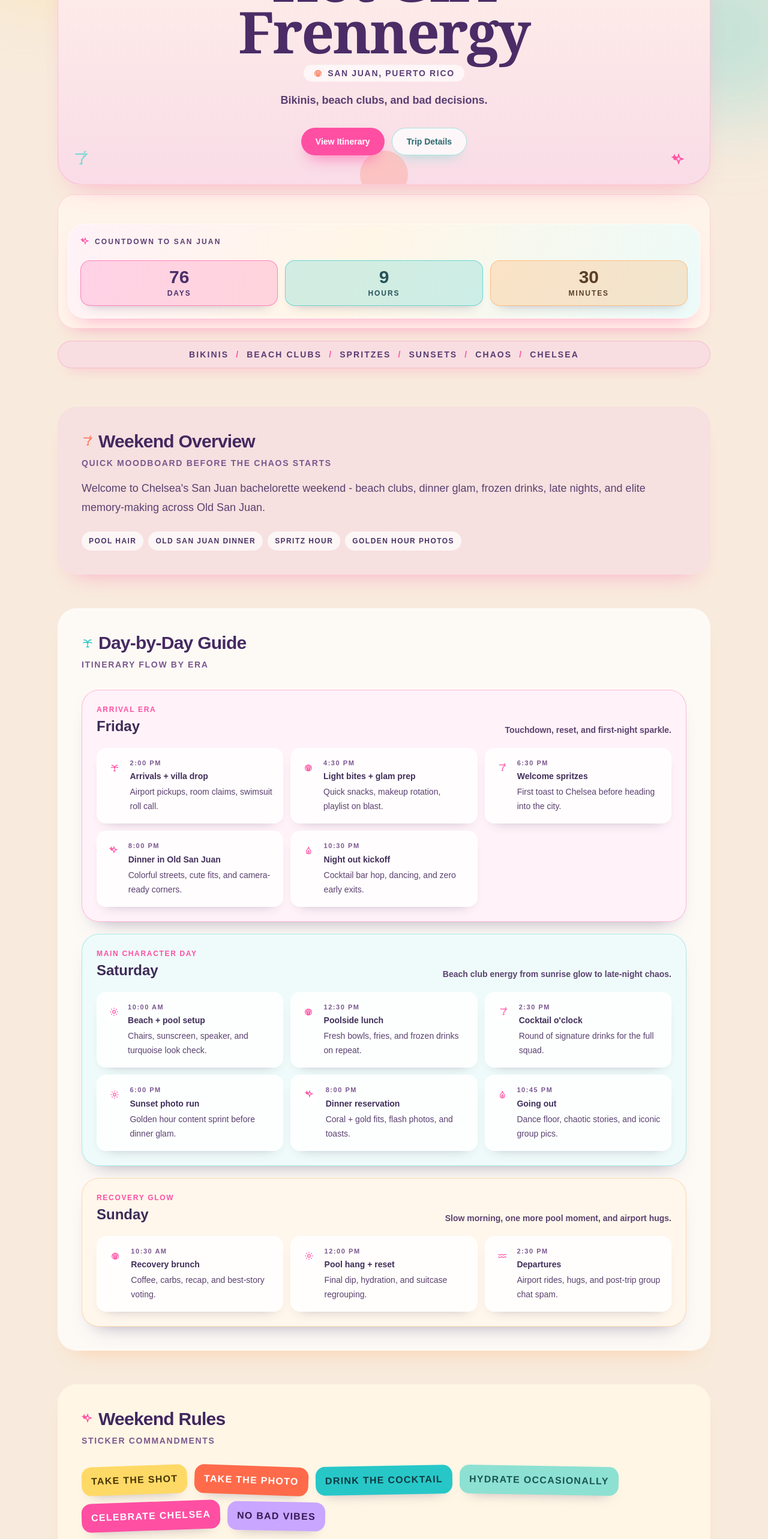
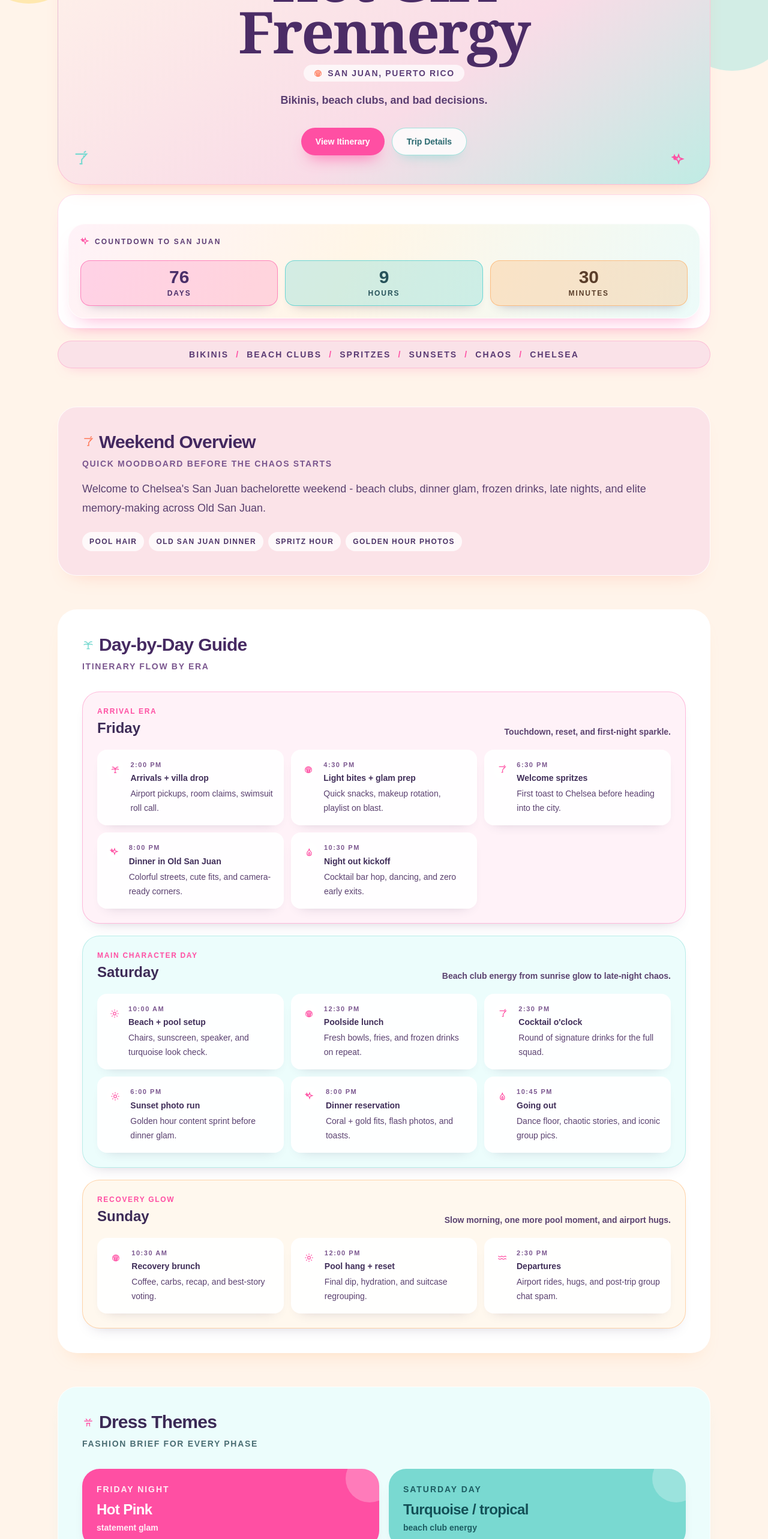
Before and after one commit to mwsimpson01-ux/frennergy-site, a Next.js app: page / in a window 1280 px wide. Shown: the part 234-2800 px from the top of the page at 60% size. Built offline with nearby package versions, Linux system fonts and the light colour scheme.

Commit message:
refine microsite visual system and featured music CTA

```diff
--- a/app/page.tsx
+++ b/app/page.tsx
@@ -19,8 +19,6 @@
 ];
 
 const playlistUrl = "https://open.spotify.com/playlist/4OkCaycgBtBoghf9mWo5l9";
-const playlistEmbedUrl =
-  "https://open.spotify.com/embed/playlist/4OkCaycgBtBoghf9mWo5l9";
 
 const overviewPills = [
   "Pool Hair",
@@ -94,7 +92,7 @@
     day: "Saturday",
     era: "Main Character Day",
     subtitle: "Beach club energy from sunrise glow to late-night chaos.",
-    cardClass: "bg-[#EFFBFA] border-[#27C7C8]/35",
+    cardClass: "bg-[#ECFDFC] border-[#79D9D1]/45",
     events: [
       {
         time: "10:00 AM",
@@ -138,7 +136,7 @@
     day: "Sunday",
     era: "Recovery Glow",
     subtitle: "Slow morning, one more pool moment, and airport hugs.",
-    cardClass: "bg-[#FFF7EC] border-[#FFA552]/40",
+    cardClass: "bg-[#FFF8EE] border-[#FFA552]/45",
     events: [
       {
         time: "10:30 AM",
@@ -162,11 +160,38 @@
   },
 ];
 
+const dressThemes = [
+  {
+    event: "Friday Night",
+    theme: "Hot Pink",
+    note: "statement glam",
+    swatchClass: "bg-[#FF4FA3] text-white",
+  },
+  {
+    event: "Saturday Day",
+    theme: "Turquoise / tropical",
+    note: "beach club energy",
+    swatchClass: "bg-[#79D9D1] text-[#145057]",
+  },
+  {
+    event: "Saturday Night",
+    theme: "Coral + tangerine",
+    note: "sunset sparkle",
+    swatchClass: "bg-[#FF7A59] text-white",
+  },
+  {
+    event: "Sunday Brunch",
+    theme: "Cream + blush",
+    note: "easy but iconic",
+    swatchClass: "bg-[#FFF4EA] text-[#5B3E2F]",
+  },
+];
+
 const weekendRules = [
   { label: "Take the shot", className: "bg-[#FFD966] text-[#493503] rotate-[-2deg]" },
-  { label: "Take the photo", className: "bg-[#FF6B4A] text-white rotate-[2deg]" },
-  { label: "Drink the cocktail", className: "bg-[#27C7C8] text-[#103A40] rotate-[-1deg]" },
-  { label: "Hydrate occasionally", className: "bg-[#8DE1D2] text-[#1A5553] rotate-[1deg]" },
+  { label: "Take the photo", className: "bg-[#FF7A59] text-white rotate-[2deg]" },
+  { label: "Drink the cocktail", className: "bg-[#79D9D1] text-[#124F4B] rotate-[-1deg]" },
+  { label: "Hydrate occasionally", className: "bg-[#BFECE4] text-[#1C5E58] rotate-[1deg]" },
   { label: "Celebrate Chelsea", className: "bg-[#FF4FA3] text-white rotate-[-2deg]" },
   { label: "No bad vibes", className: "bg-[#C9A6FF] text-[#341A57] rotate-[1deg]" },
 ];
@@ -182,31 +207,31 @@
     label: "Airport",
     value: "Fly into SJU",
     icon: "sun",
-    tileClass: "bg-[#FFF7EC] border-[#FFA552]/45",
+    tileClass: "bg-[#FFF8EE] border-[#FFA552]/45",
   },
   {
     label: "Transportation",
     value: "Uber is easiest for getting around",
     icon: "sunglasses",
-    tileClass: "bg-[#EFFBFA] border-[#27C7C8]/35",
+    tileClass: "bg-[#ECFDFC] border-[#79D9D1]/45",
   },
   {
     label: "Check-in",
     value: "Details to come",
     icon: "shell",
-    tileClass: "bg-[#F7D8E3] border-[#FF4FA3]/35",
+    tileClass: "bg-[#F9DCE7] border-[#FF4FA3]/35",
   },
   {
     label: "Group Chat",
     value: "Watch the chat for live updates",
     icon: "sparkle",
-    tileClass: "bg-[#F2ECFF] border-[#C9A6FF]/45",
+    tileClass: "bg-[#F4EDFF] border-[#C9A6FF]/45",
   },
   {
     label: "Weather",
     value: "Hot, sunny, and humid - pack accordingly",
     icon: "flame",
-    tileClass: "bg-[#FFF7EC] border-[#FF8A3D]/45",
+    tileClass: "bg-[#FFF8EE] border-[#FFA552]/45",
   },
 ] as const;
 
@@ -223,14 +248,14 @@
     subtitle: "Stay details",
     copy: "Address, room split, and keypad details will be pinned in the group chat.",
     icon: "palm",
-    cardClass: "bg-[#EFFBFA] border-[#27C7C8]/35",
+    cardClass: "bg-[#ECFDFC] border-[#79D9D1]/45",
   },
   {
     title: "Weather",
     subtitle: "Forecast vibe",
     copy: "Hot and humid all weekend. Lightweight fabrics and hydration are non-negotiable.",
     icon: "sun",
-    cardClass: "bg-[#FFF7EC] border-[#FFA552]/45",
+    cardClass: "bg-[#FFF8EE] border-[#FFA552]/45",
   },
 ] as const;
 
@@ -383,16 +408,12 @@
 
 export default function FrennergyPage() {
   return (
-    <main className="relative isolate overflow-hidden bg-[#F8EBDD] text-[#3D2B57]">
-      <div className="pointer-events-none absolute inset-x-0 top-0 -z-10 h-[32rem] bg-[radial-gradient(68%_58%_at_50%_0%,rgba(255,79,163,0.24),rgba(248,235,221,0)_78%)]" />
-      <div className="pointer-events-none absolute -top-16 left-[-4rem] -z-10 h-72 w-72 rounded-full bg-[#FFD966]/35 blur-3xl" />
-      <div className="pointer-events-none absolute top-36 right-[-5rem] -z-10 h-72 w-72 rounded-full bg-[#27C7C8]/24 blur-3xl" />
+    <main className="relative isolate overflow-hidden bg-[#FFF4EA] text-[#3D2B57]">
+      <div className="pointer-events-none absolute -left-10 top-16 -z-10 h-44 w-44 rounded-full bg-[#FFD966]/45" />
+      <div className="pointer-events-none absolute right-[-2.75rem] top-36 -z-10 h-52 w-52 rounded-full bg-[#BFECE4]/70" />
 
       <div className="mx-auto w-full max-w-6xl px-4 pb-16 pt-6 sm:px-8 sm:pb-24 sm:pt-10">
-        <section className="relative overflow-hidden rounded-[2.5rem] border border-[#FF4FA3]/25 bg-[linear-gradient(180deg,#FFF4EA_0%,#F9DCE7_100%)] px-6 pb-10 pt-8 shadow-[0_24px_48px_-28px_rgba(255,79,163,0.45)] sm:px-10 sm:pb-12 sm:pt-10">
-          <div className="pointer-events-none absolute -left-10 top-10 h-24 w-24 rounded-full bg-[#FFD966]/45" />
-          <div className="pointer-events-none absolute right-[-2.25rem] top-[-1.75rem] h-28 w-28 rounded-full bg-[#79D9D1]/35" />
-          <div className="pointer-events-none absolute bottom-[-1.5rem] left-1/2 h-20 w-20 -translate-x-1/2 rounded-full bg-[#FF7A59]/25" />
+        <section className="relative overflow-hidden rounded-[2.4rem] border border-[#FF4FA3]/25 bg-[linear-gradient(145deg,#FFF4EA_0%,#F9DCE7_62%,#BFECE4_100%)] px-6 pb-10 pt-8 shadow-[0_18px_36px_-22px_rgba(255,122,89,0.4)] sm:px-10 sm:pb-12 sm:pt-10">
           <div className="pointer-events-none absolute left-4 top-5 text-[#FFA552]">
             <IconPalm className="h-7 w-7" />
           </div>
@@ -428,7 +449,7 @@
             <h1 className="mt-3 font-[family-name:Georgia,Times,serif] text-6xl font-black leading-[0.9] tracking-tight text-[#4B2C66] sm:text-7xl lg:text-8xl">
               Hot Girl Frennergy
             </h1>
-            <p className="mt-3 inline-flex items-center gap-2 rounded-full bg-white/65 px-4 py-1 text-sm font-semibold uppercase tracking-[0.12em] text-[#5C3F78]">
+            <p className="mt-3 inline-flex items-center gap-2 rounded-full bg-white/70 px-4 py-1 text-sm font-semibold uppercase tracking-[0.12em] text-[#5C3F78]">
               <IconShell className="h-4 w-4 text-[#FF7A59]" />
               San Juan, Puerto Rico
             </p>
@@ -445,7 +466,7 @@
               </a>
               <a
                 href="#details"
-                className="inline-flex items-center justify-center rounded-full border border-[#79D9D1]/65 bg-white/75 px-6 py-3 text-sm font-semibold text-[#2B6970] shadow-[0_12px_22px_-14px_rgba(121,217,209,0.85)] transition duration-300 hover:-translate-y-1 hover:bg-[#EEFCFA] focus-visible:outline-none focus-visible:ring-2 focus-visible:ring-[#79D9D1] focus-visible:ring-offset-2"
+                className="inline-flex items-center justify-center rounded-full border border-[#79D9D1]/70 bg-white/80 px-6 py-3 text-sm font-semibold text-[#2B6970] shadow-[0_12px_22px_-14px_rgba(121,217,209,0.85)] transition duration-300 hover:-translate-y-1 hover:bg-[#EEFCFA] focus-visible:outline-none focus-visible:ring-2 focus-visible:ring-[#79D9D1] focus-visible:ring-offset-2"
               >
                 Trip Details
               </a>
@@ -453,12 +474,12 @@
           </div>
         </section>
 
-        <section className="mt-4 rounded-[1.8rem] border border-[#FF4FA3]/20 bg-[#FFF4EA] p-3 shadow-[0_18px_30px_-24px_rgba(255,79,163,0.5)] sm:p-4" aria-label="Countdown card">
+        <section className="mt-4 rounded-[1.8rem] border border-[#FF4FA3]/20 bg-white p-3 shadow-[0_14px_28px_-20px_rgba(255,79,163,0.5)] sm:p-4" aria-label="Countdown card">
           <Countdown targetDate={tripStart} label="Countdown to San Juan" />
         </section>
 
         <section
-          className="mt-5 rounded-full border border-[#FF4FA3]/25 bg-[#F7D8E3]/65 px-4 py-3 shadow-[0_14px_24px_-18px_rgba(255,79,163,0.55)] sm:px-6"
+          className="mt-5 rounded-full border border-[#FF4FA3]/25 bg-[#F9DCE7]/75 px-4 py-3 shadow-[0_12px_22px_-18px_rgba(255,79,163,0.55)] sm:px-6"
           aria-label="Weekend vibe strip"
         >
           <p className="flex flex-wrap items-center justify-center gap-x-3 gap-y-1 text-xs font-semibold uppercase tracking-[0.15em] text-[#5A3A73] sm:text-sm">
@@ -471,9 +492,9 @@
           </p>
         </section>
 
-        <section className="mt-12 rounded-[2rem] bg-[#F7D8E3]/55 p-6 shadow-[0_22px_40px_-28px_rgba(255,79,163,0.55)] sm:mt-16 sm:p-10" aria-labelledby="overview-title">
+        <section className="mt-12 rounded-[2rem] border border-white/85 bg-[#F9DCE7]/70 p-6 shadow-[0_18px_34px_-24px_rgba(255,122,89,0.35)] sm:mt-16 sm:p-10" aria-labelledby="overview-title">
           <h2 id="overview-title" className="inline-flex items-center gap-2 text-2xl font-bold tracking-tight text-[#43285F] sm:text-3xl">
-            <IconCocktail className="h-5 w-5 text-[#FF6B4A]" />
+            <IconCocktail className="h-5 w-5 text-[#FF7A59]" />
             Weekend Overview
           </h2>
           <p className="mt-2 text-sm font-semibold uppercase tracking-[0.12em] text-[#7B578F]">
@@ -485,7 +506,7 @@
           </p>
           <div className="mt-6 flex flex-wrap gap-2 text-xs font-semibold uppercase tracking-[0.12em] text-[#4C3366]">
             {overviewPills.map((pill) => (
-              <span key={pill} className="rounded-full bg-white/70 px-3 py-2">
+              <span key={pill} className="rounded-full bg-white/80 px-3 py-2">
                 {pill}
               </span>
             ))}
@@ -493,9 +514,9 @@
         </section>
 
         <section id="itinerary" className="mt-10 sm:mt-14" aria-labelledby="itinerary-title">
-          <div className="rounded-[2rem] bg-white/75 p-6 shadow-[0_22px_40px_-28px_rgba(255,165,82,0.55)] sm:p-10">
+          <div className="rounded-[2rem] border border-white/85 bg-white p-6 shadow-[0_18px_34px_-24px_rgba(255,165,82,0.4)] sm:p-10">
             <h2 id="itinerary-title" className="inline-flex items-center gap-2 text-2xl font-bold tracking-tight text-[#462A62] sm:text-3xl">
-              <IconPalm className="h-5 w-5 text-[#27C7C8]" />
+              <IconPalm className="h-5 w-5 text-[#79D9D1]" />
               Day-by-Day Guide
             </h2>
             <p className="mt-2 text-sm font-semibold uppercase tracking-[0.12em] text-[#7B578F]">
@@ -506,7 +527,7 @@
               {dayPlans.map((plan) => (
                 <article
                   key={plan.day}
-                  className={`rounded-[1.8rem] border p-5 shadow-[0_18px_34px_-24px_rgba(61,43,87,0.55)] sm:p-6 ${plan.cardClass}`}
+                  className={`rounded-[1.8rem] border p-5 shadow-[0_12px_24px_-18px_rgba(61,43,87,0.35)] sm:p-6 ${plan.cardClass}`}
                 >
                   <div className="flex flex-wrap items-end justify-between gap-3">
                     <div>
@@ -522,7 +543,7 @@
                     {plan.events.map((event) => (
                       <article
                         key={`${plan.day}-${event.time}-${event.label}`}
-                        className="rounded-2xl border border-white/80 bg-white/85 p-4 shadow-[0_10px_20px_-16px_rgba(61,43,87,0.45)]"
+                        className="rounded-2xl border border-white/90 bg-white/92 p-4 shadow-[0_10px_20px_-16px_rgba(61,43,87,0.3)]"
                       >
                         <div className="flex items-start gap-3">
                           <span className="inline-flex h-8 w-8 items-center justify-center rounded-full bg-white text-[#FF4FA3]">
@@ -545,8 +566,33 @@
           </div>
         </section>
 
+        <section className="mt-10 sm:mt-14" aria-labelledby="dress-themes-title">
+          <div className="rounded-[2rem] border border-white/85 bg-[#ECFDFC] p-6 shadow-[0_18px_34px_-24px_rgba(121,217,209,0.45)] sm:p-10">
+            <h2 id="dress-themes-title" className="inline-flex items-center gap-2 text-2xl font-bold tracking-tight text-[#3B2A56] sm:text-3xl">
+              <IconBikini className="h-5 w-5 text-[#FF4FA3]" />
+              Dress Themes
+            </h2>
+            <p className="mt-2 text-sm font-semibold uppercase tracking-[0.12em] text-[#4A6D73]">
+              fashion brief for every phase
+            </p>
+            <div className="mt-6 grid gap-4 sm:mt-8 sm:grid-cols-2">
+              {dressThemes.map((theme) => (
+                <article
+                  key={theme.event}
+                  className={`relative overflow-hidden rounded-[1.8rem] px-5 py-5 shadow-[0_14px_26px_-18px_rgba(61,43,87,0.4)] transition duration-300 hover:-translate-y-1 hover:shadow-[0_18px_30px_-18px_rgba(61,43,87,0.45)] sm:px-6 sm:py-6 ${theme.swatchClass}`}
+                >
+                  <div className="pointer-events-none absolute -right-6 -top-6 h-20 w-20 rounded-full bg-white/25" />
+                  <p className="text-sm font-semibold uppercase tracking-[0.14em] opacity-90">{theme.event}</p>
+                  <p className="mt-2 text-2xl font-black tracking-tight">{theme.theme}</p>
+                  <p className="mt-1 text-sm font-semibold opacity-90">{theme.note}</p>
+                </article>
+              ))}
+            </div>
+          </div>
+        </section>
+
         <section className="mt-10 sm:mt-14" aria-labelledby="rules-title">
-          <div className="rounded-[2rem] bg-[#FFF6E5] p-6 shadow-[0_22px_40px_-28px_rgba(255,165,82,0.55)] sm:p-10">
+          <div className="rounded-[2rem] border border-white/85 bg-[#FFF8EE] p-6 shadow-[0_18px_34px_-24px_rgba(255,165,82,0.4)] sm:p-10">
             <h2 id="rules-title" className="inline-flex items-center gap-2 text-2xl font-bold tracking-tight text-[#40275F] sm:text-3xl">
               <IconSparkle className="h-5 w-5 text-[#FF4FA3]" />
               Weekend Rules
@@ -558,7 +604,7 @@
               {weekendRules.map((rule) => (
                 <p
                   key={rule.label}
-                  className={`rounded-2xl px-4 py-3 text-sm font-black uppercase tracking-[0.08em] shadow-[0_12px_22px_-18px_rgba(61,43,87,0.6)] transition duration-300 hover:-translate-y-1 sm:text-base ${rule.className}`}
+                  className={`rounded-2xl px-4 py-3 text-sm font-black uppercase tracking-[0.08em] shadow-[0_10px_18px_-14px_rgba(61,43,87,0.45)] transition duration-300 hover:-translate-y-1 sm:text-base ${rule.className}`}
                 >
                   {rule.label}
                 </p>
@@ -568,7 +614,7 @@
         </section>
 
         <section id="details" className="mt-10 sm:mt-14" aria-labelledby="trip-details-title">
-          <div className="rounded-[2rem] bg-white/75 p-6 shadow-[0_22px_40px_-28px_rgba(141,225,210,0.7)] sm:p-10">
+          <div className="rounded-[2rem] border border-white/85 bg-white p-6 shadow-[0_18px_34px_-24px_rgba(121,217,209,0.45)] sm:p-10">
             <h2 id="trip-details-title" className="inline-flex items-center gap-2 text-2xl font-bold tracking-tight text-[#40275F] sm:text-3xl">
               <IconShell className="h-5 w-5 text-[#FF8A3D]" />
               Trip Details
@@ -580,9 +626,9 @@
               {tripDetails.map((detail) => (
                 <article
                   key={detail.label}
-                  className={`rounded-[1.7rem] border px-5 py-5 shadow-[0_18px_32px_-24px_rgba(61,43,87,0.6)] transition duration-300 hover:-translate-y-1 hover:shadow-[0_24px_38px_-24px_rgba(61,43,87,0.6)] ${detail.tileClass}`}
+                  className={`rounded-[1.7rem] border px-5 py-5 shadow-[0_12px_22px_-16px_rgba(61,43,87,0.35)] transition duration-300 hover:-translate-y-1 hover:shadow-[0_16px_26px_-16px_rgba(61,43,87,0.35)] ${detail.tileClass}`}
                 >
-                  <div className="inline-flex items-center gap-2 rounded-full bg-white/70 px-3 py-1 text-xs font-semibold uppercase tracking-[0.12em] text-[#4A3168]">
+                  <div className="inline-flex items-center gap-2 rounded-full bg-white/75 px-3 py-1 text-xs font-semibold uppercase tracking-[0.12em] text-[#4A3168]">
                     <span className="text-[#FF4FA3]">{iconByName(detail.icon)}</span>
                     {detail.label}
                   </div>
@@ -594,9 +640,9 @@
         </section>
 
         <section className="mt-10 sm:mt-14" aria-labelledby="extras-title">
-          <div className="rounded-[2rem] bg-[#EFF6FF]/70 p-6 shadow-[0_22px_40px_-28px_rgba(121,217,209,0.55)] sm:p-10">
+          <div className="rounded-[2rem] border border-white/85 bg-[#F4EDFF]/70 p-6 shadow-[0_18px_34px_-24px_rgba(201,166,255,0.45)] sm:p-10">
             <h2 id="extras-title" className="inline-flex items-center gap-2 text-2xl font-bold tracking-tight text-[#40275F] sm:text-3xl">
-              <IconWave className="h-5 w-5 text-[#27C7C8]" />
+              <IconWave className="h-5 w-5 text-[#79D9D1]" />
               Trip Extras
             </h2>
             <p className="mt-2 text-sm font-semibold uppercase tracking-[0.12em] text-[#67828A]">
@@ -606,9 +652,9 @@
               {tripExtras.map((item) => (
                 <article
                   key={item.title}
-                  className={`rounded-[1.7rem] border px-5 py-5 shadow-[0_18px_32px_-24px_rgba(61,43,87,0.5)] transition duration-300 hover:-translate-y-1 hover:shadow-[0_24px_38px_-24px_rgba(61,43,87,0.5)] ${item.cardClass}`}
+                  className={`rounded-[1.7rem] border px-5 py-5 shadow-[0_12px_22px_-16px_rgba(61,43,87,0.35)] transition duration-300 hover:-translate-y-1 hover:shadow-[0_16px_26px_-16px_rgba(61,43,87,0.35)] ${item.cardClass}`}
                 >
-                  <div className="inline-flex items-center gap-2 rounded-full bg-white/70 px-3 py-1 text-xs font-semibold uppercase tracking-[0.12em] text-[#4A3168]">
+                  <div className="inline-flex items-center gap-2 rounded-full bg-white/75 px-3 py-1 text-xs font-semibold uppercase tracking-[0.12em] text-[#4A3168]">
                     <span className="text-[#FF4FA3]">{iconByName(item.icon)}</span>
                     {item.subtitle}
                   </div>
@@ -621,20 +667,17 @@
         </section>
 
         <section className="mt-10 sm:mt-14" aria-labelledby="music-title">
-          <div className="relative overflow-hidden rounded-[2rem] border border-[#FF4FA3]/25 bg-[linear-gradient(120deg,#FFF4EA_0%,#F9DCE7_34%,#FFD966_68%,#79D9D1_100%)] p-6 shadow-[0_22px_44px_-26px_rgba(255,122,89,0.55)] sm:p-10">
-            <div className="pointer-events-none absolute right-4 top-4 text-[#FF4FA3]/70">
+          <div className="relative overflow-hidden rounded-[2.2rem] border border-[#FF7A59]/45 bg-[linear-gradient(120deg,#FF7A59_0%,#FFA552_45%,#FFD966_100%)] p-6 shadow-[0_24px_46px_-24px_rgba(255,122,89,0.65)] sm:p-10">
+            <div className="pointer-events-none absolute right-4 top-4 text-white/80">
               <IconSparkle className="h-6 w-6" />
             </div>
-            <div className="pointer-events-none absolute left-5 bottom-4 text-[#FF7A59]/60">
-              <IconWave className="h-7 w-7" />
-            </div>
-            <div className="pointer-events-none absolute right-16 bottom-5 text-[#FFA552]/70">
-              <IconMusic className="h-6 w-6" />
+            <div className="pointer-events-none absolute left-5 bottom-4 text-[#FF4FA3]/70">
+              <IconMusic className="h-7 w-7" />
             </div>
 
-            <div className="relative">
+            <div className="relative rounded-[1.7rem] border border-white/70 bg-[#FFF4EA]/85 p-5 sm:p-7">
               <p className="text-xs font-semibold uppercase tracking-[0.16em] text-[#7B578F]">
-                Now Playing
+                NOW PLAYING
               </p>
               <h2
                 id="music-title"
@@ -648,7 +691,7 @@
                 href={playlistUrl}
                 target="_blank"
                 rel="noopener noreferrer"
-                className="mt-6 inline-flex items-center justify-center rounded-full bg-[#FF4FA3] px-6 py-3 text-sm font-semibold text-white shadow-[0_16px_26px_-14px_rgba(255,79,163,0.8)] transition duration-300 hover:-translate-y-1 hover:bg-[#EA3793] focus-visible:outline-none focus-visible:ring-2 focus-visible:ring-[#FF4FA3] focus-visible:ring-offset-2"
+                className="mt-6 inline-flex w-full items-center justify-center rounded-full bg-[#FF4FA3] px-6 py-4 text-base font-bold text-white shadow-[0_18px_28px_-14px_rgba(255,79,163,0.85)] transition duration-300 hover:-translate-y-1 hover:bg-[#E93593] focus-visible:outline-none focus-visible:ring-2 focus-visible:ring-[#FF4FA3] focus-visible:ring-offset-2 sm:w-auto sm:min-w-[260px]"
               >
                 🎧 Cue the Chaos
               </a>
@@ -656,28 +699,20 @@
               <p className="mt-3 text-sm leading-7 text-[#5A3E71] sm:text-base">
                 Add your favorite songs to the weekend soundtrack.
               </p>
-
-              <div className="mt-5">
-                <iframe
-                  title="Hot Girl Frennergy Spotify Playlist"
-                  src={playlistEmbedUrl}
-                  width="100%"
-                  height="352"
-                  loading="lazy"
-                  allow="autoplay; clipboard-write; encrypted-media; fullscreen; picture-in-picture"
-                  className="w-full rounded-3xl border border-white/70 shadow-[0_14px_28px_-18px_rgba(61,43,87,0.45)]"
-                />
-              </div>
             </div>
           </div>
         </section>
 
         <section id="photos" className="mt-12 sm:mt-16" aria-labelledby="photos-title">
-          <div className="relative overflow-hidden rounded-[2.2rem] border border-white/70 bg-[linear-gradient(120deg,#FF6B4A_0%,#FFA552_45%,#FFD966_100%)] px-6 py-9 text-[#4A2E63] shadow-[0_26px_56px_-24px_rgba(255,122,89,0.6)] sm:px-10 sm:py-11">
-            <div className="pointer-events-none absolute -right-10 top-2 h-44 w-44 rounded-full bg-[#FF4FA3]/20 blur-3xl" />
-            <div className="pointer-events-none absolute -left-16 bottom-0 h-44 w-44 rounded-full bg-[#8DE1D2]/35 blur-3xl" />
+          <div className="relative overflow-hidden rounded-[2.2rem] border border-[#FF7A59]/35 bg-[linear-gradient(120deg,#FF7A59_0%,#FFA552_55%,#FFD966_100%)] px-6 py-9 text-[#4A2E63] shadow-[0_22px_42px_-24px_rgba(255,122,89,0.55)] sm:px-10 sm:py-11">
+            <div className="pointer-events-none absolute right-6 top-4 text-white/70">
+              <IconSparkle className="h-6 w-6" />
+            </div>
+            <div className="pointer-events-none absolute left-6 bottom-5 text-[#79D9D1]/70">
+              <IconCamera className="h-7 w-7" />
+            </div>
 
-            <div className="relative">
+            <div className="relative rounded-[1.7rem] border border-white/70 bg-[#FFF4EA]/82 p-5 sm:p-7">
               <h2 id="photos-title" className="inline-flex items-center gap-2 text-3xl font-black tracking-tight sm:text-4xl">
                 <IconCamera className="h-7 w-7 text-[#FF4FA3]" />
                 Camera Roll Chaos
@@ -687,7 +722,7 @@
               </p>
               <a
                 href="#photos"
-                className="mt-7 inline-flex items-center justify-center gap-2 rounded-full bg-[#FF4FA3] px-6 py-3 text-sm font-semibold text-white shadow-[0_16px_28px_-14px_rgba(255,79,163,0.75)] transition duration-300 hover:-translate-y-1 hover:bg-[#E93593] focus-visible:outline-none focus-visible:ring-2 focus-visible:ring-[#FF4FA3] focus-visible:ring-offset-2"
+                className="mt-7 inline-flex items-center justify-center gap-2 rounded-full bg-[#FF4FA3] px-6 py-3 text-sm font-semibold text-white shadow-[0_14px_24px_-12px_rgba(255,79,163,0.75)] transition duration-300 hover:-translate-y-1 hover:bg-[#E93593] focus-visible:outline-none focus-visible:ring-2 focus-visible:ring-[#FF4FA3] focus-visible:ring-offset-2"
               >
                 <IconSparkle className="h-4 w-4" />
                 Add Shared Album Link
```
